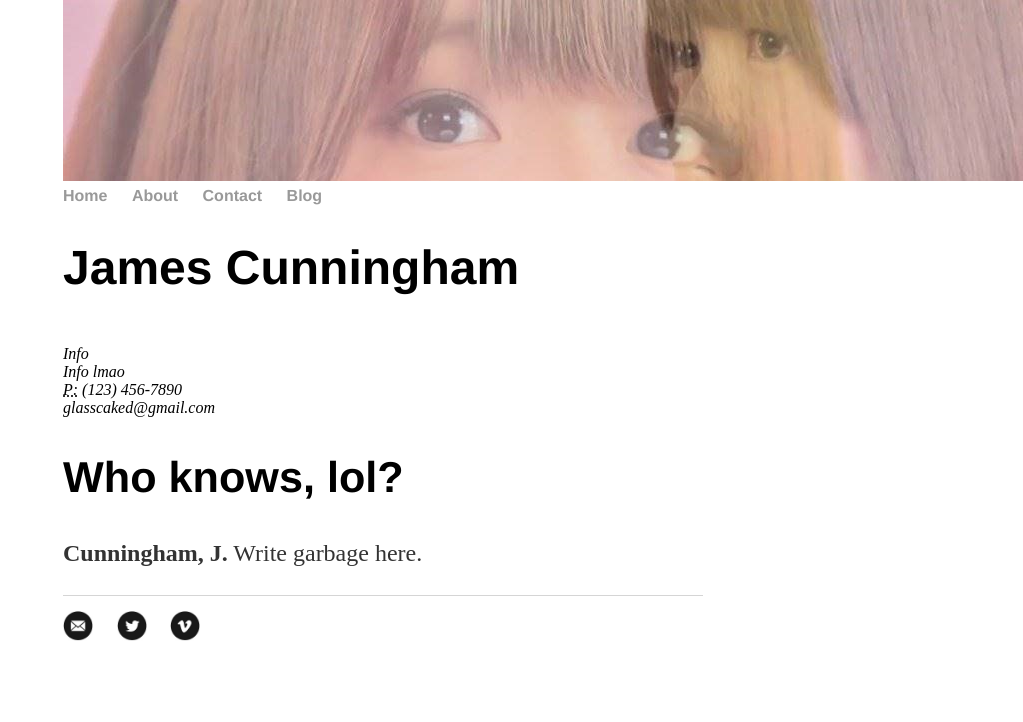
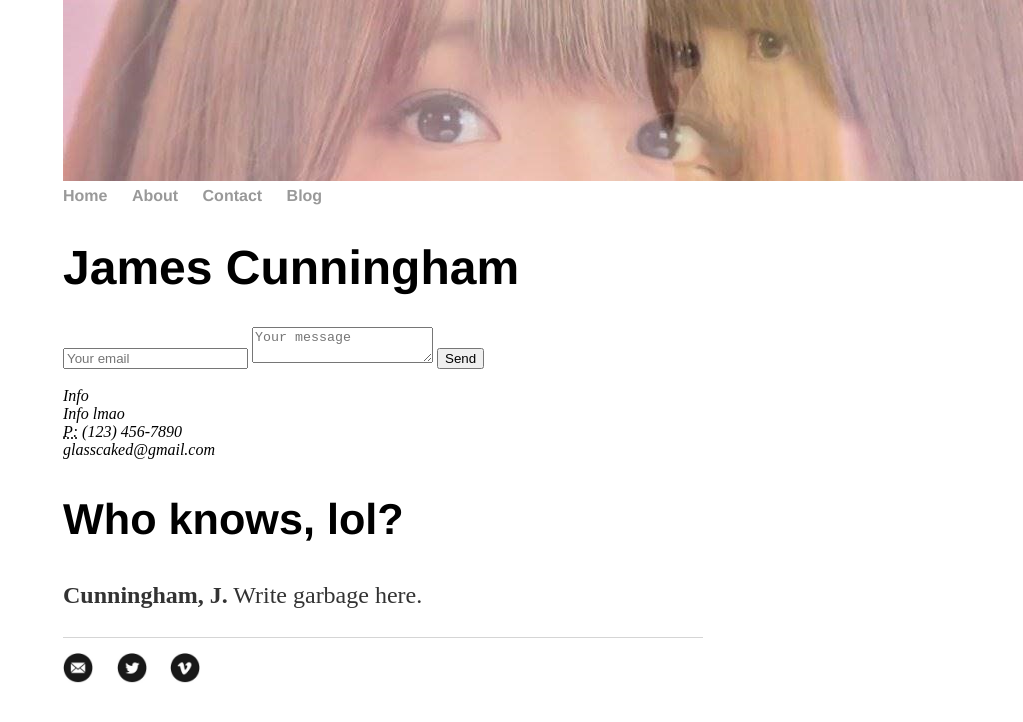
Before and after one commit to glasscaked/strip, a Jekyll site: the page built from contact/index.html, in a window 1280 px wide. Shown: the top 722 px of the page, without its empty margins (257-1280 px from the left). Built offline with Jekyll 4.4.1, drawn with Linux system fonts in a browser that asks for light colours.

Commit message:
Update index.html

```diff
--- a/contact/index.html
+++ b/contact/index.html
@@ -5,6 +5,11 @@ title: Contact
 
 	<div class="Contact">
 					<h1>James Cunningham</h1>
+		<form method="POST" action="http://formspree.io/glasscaked@gmail.com">
+  <input name="email" placeholder="Your email" type="email">
+  <textarea name="message" placeholder="Your message"></textarea>
+  <button type="submit">Send</button>
+</form>
 					<address>
 					<strong></strong><br>
 					Info<br>
```
